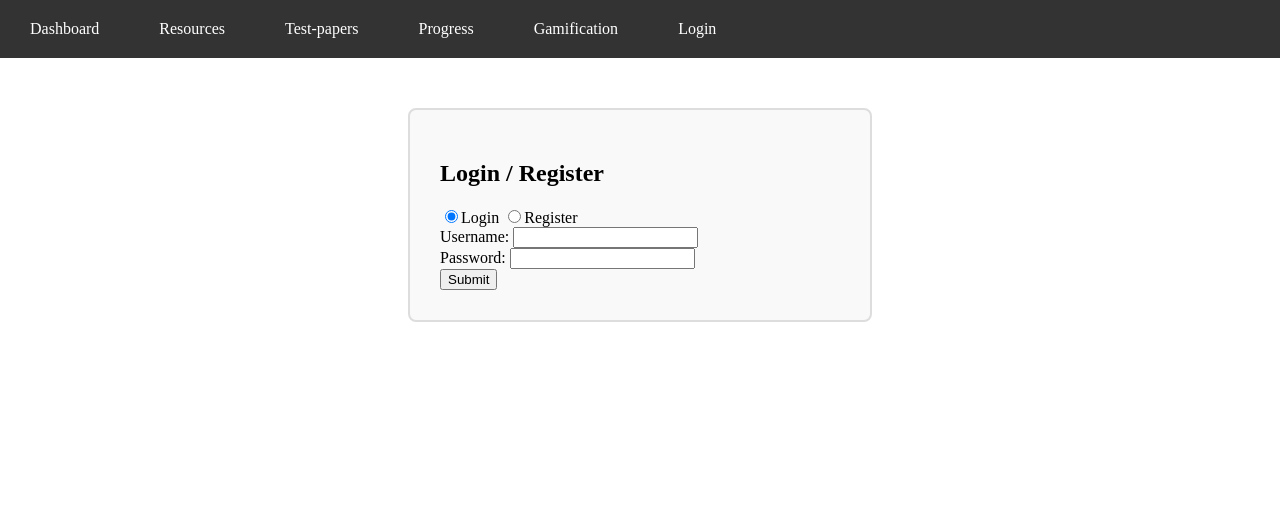
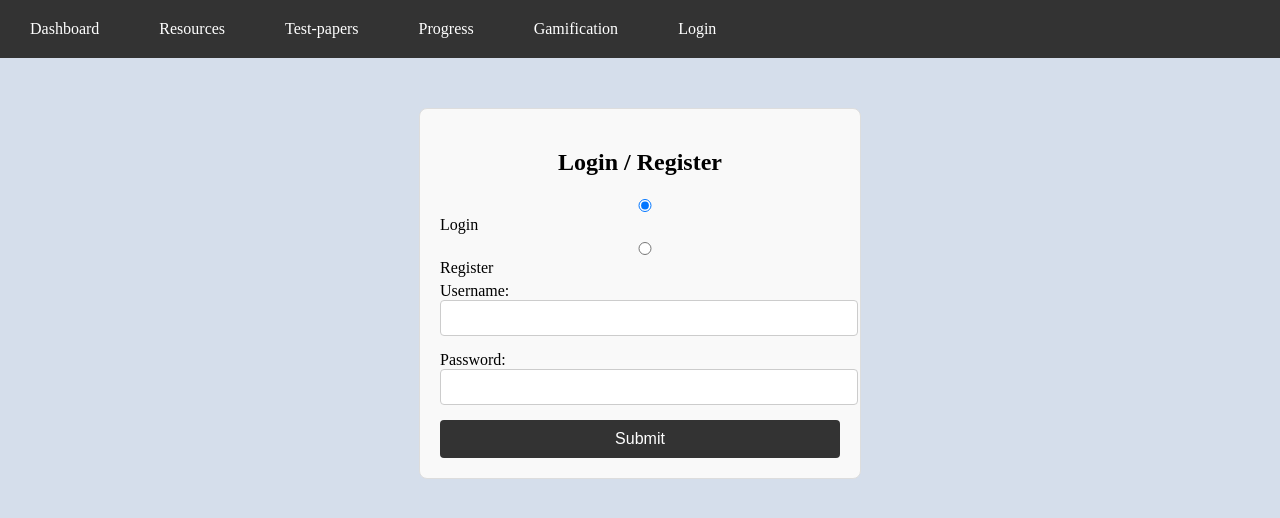
Before and after one commit to GraceMCodes/SomaSphere, a plain HTML site: page login.html in a window 1280 px wide. Drawn offline with Linux system fonts and the light colour scheme; a web font is replaced by a local one.

Commit message:
I have finished styling the form and added the js, that will show the registration deatails if the user is a first time. I changed the background color to  blue.

```diff
--- a/login.html
+++ b/login.html
@@ -45,7 +45,7 @@
         </div>
 
         <!-- Extra infomation for a first-time user -->
-        <div class="registerField" style="display: none">
+        <div id="registerField" style="display: none">
           <div>
             <label for="email">Email:</label>
             <input type="text" id="email" name="email" />
@@ -67,5 +67,6 @@
          <button type="submit">Submit</button>
       </form>
     </div>
+<script src="script.js"></script>
   </body>
 </html>
--- /dev/null
+++ b/script.js
@@ -0,0 +1,16 @@
+// This is to show the email and gender  for the first-time users.//
+
+document.addEventListener('DOMContentLoaded', function(){
+    const userTypeInputs =document.querySelectorAll('input[name="userType"]');
+    const registerFields = document.getElementById('registerField');
+
+    userTypeInputs.forEach(input=>{ input.addEventListener('change', function(){
+        if (this.value ==='register'){
+            registerFields.style.display = 'block';
+        } else{
+            registerFields.style.display= 'none';
+        }
+    });
+
+    });
+});
--- a/styles.css
+++ b/styles.css
@@ -2,6 +2,7 @@ body{
     font-family: "Arima", san-serif;
     margin: 0;
     padding: 0;
+    background-color: rgb(213, 222, 235);
 }
 /* navigation for the bar style */
 nav{
@@ -32,8 +33,41 @@ nav ul li a:hover{
 .form-container{
     max-width:400px;
     margin: 50px auto;
-    padding: 30px;
-    border: 2px solid #ddd;
+    padding: 20px;
+    border: 1px solid #ddd;
     background-color:#f9f9f9;
     border-radius: 8px;
 }
+form{
+    display:flex;
+    flex-direction:column;
+}
+form h2{
+    text-align: center;
+}
+form div{
+    margin-bottom:15px;
+}
+form label{
+    margin-bottom: 5px;
+}
+form input, form select {
+    padding: 8px;
+    font-size: 16px;
+    border: 1px solid #ccc;
+    border-radius: 4px;
+    width: 100%;
+}
+form button {
+    padding: 10px;
+    background-color: #333;
+    color: white;
+    font-size: 16px;
+    border: none;
+    border-radius: 4px;
+    cursor: pointer;
+}
+
+form button:hover {
+    background-color: #555;
+}
```
